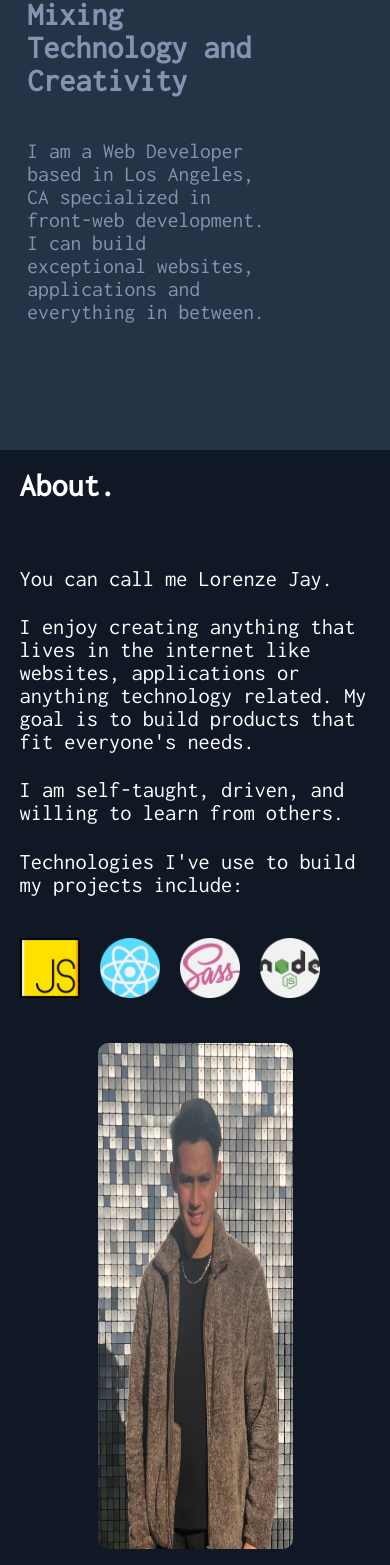
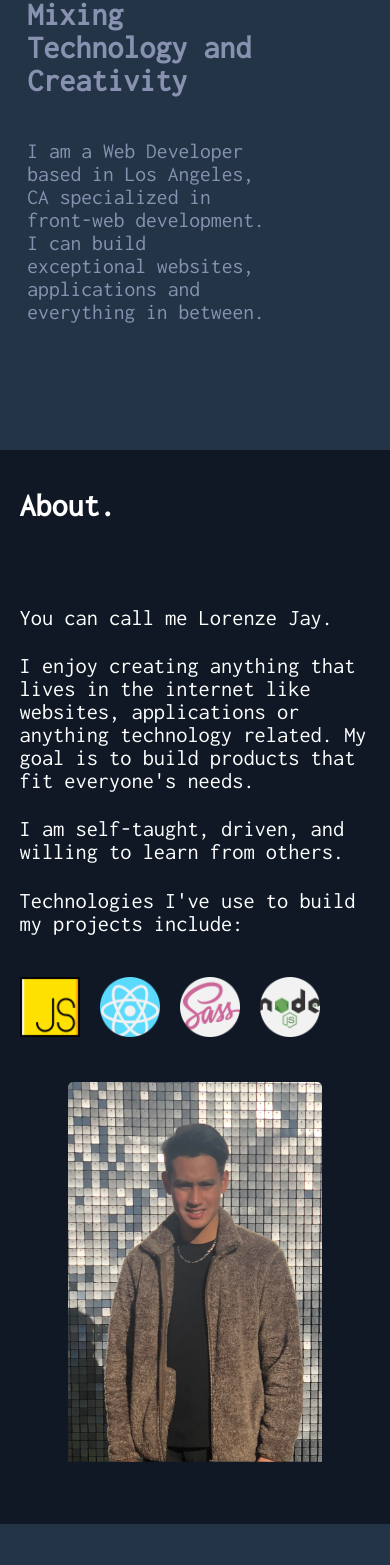
Before and after one commit to lorenzejay/portfolio, a React (Create React App) app: page / in a window 390 px wide. Shown: the part 428-1993 px from the top of the page. Built offline with nearby package versions, Linux system fonts and the light colour scheme.

Commit message:
mobile friendly

```diff
--- a/src/App.css
+++ b/src/App.css
@@ -247,6 +247,9 @@ footer a:hover {
   .main-saying {
     font-size: 2rem;
   }
+  .section-title {
+    padding: 10% 5%;
+  }
   .about-flex-content {
     display: flex;
     flex-direction: column;
@@ -256,9 +259,11 @@ footer a:hover {
     width: 100%;
   }
   .profile-pic {
-    width: 50vw;
-    height: 60vh;
+    width: 65vw;
+    height: 50vh;
     margin-top: 5vh;
+    padding-bottom: 5vh;
+    border-radius: 5px;
   }
 
   .works-flex-row {
@@ -273,6 +278,6 @@ footer a:hover {
     padding: 10vh 0;
   }
   footer .contact-links {
-    width: 30vw;
+    width: 40vw;
   }
 }
```
